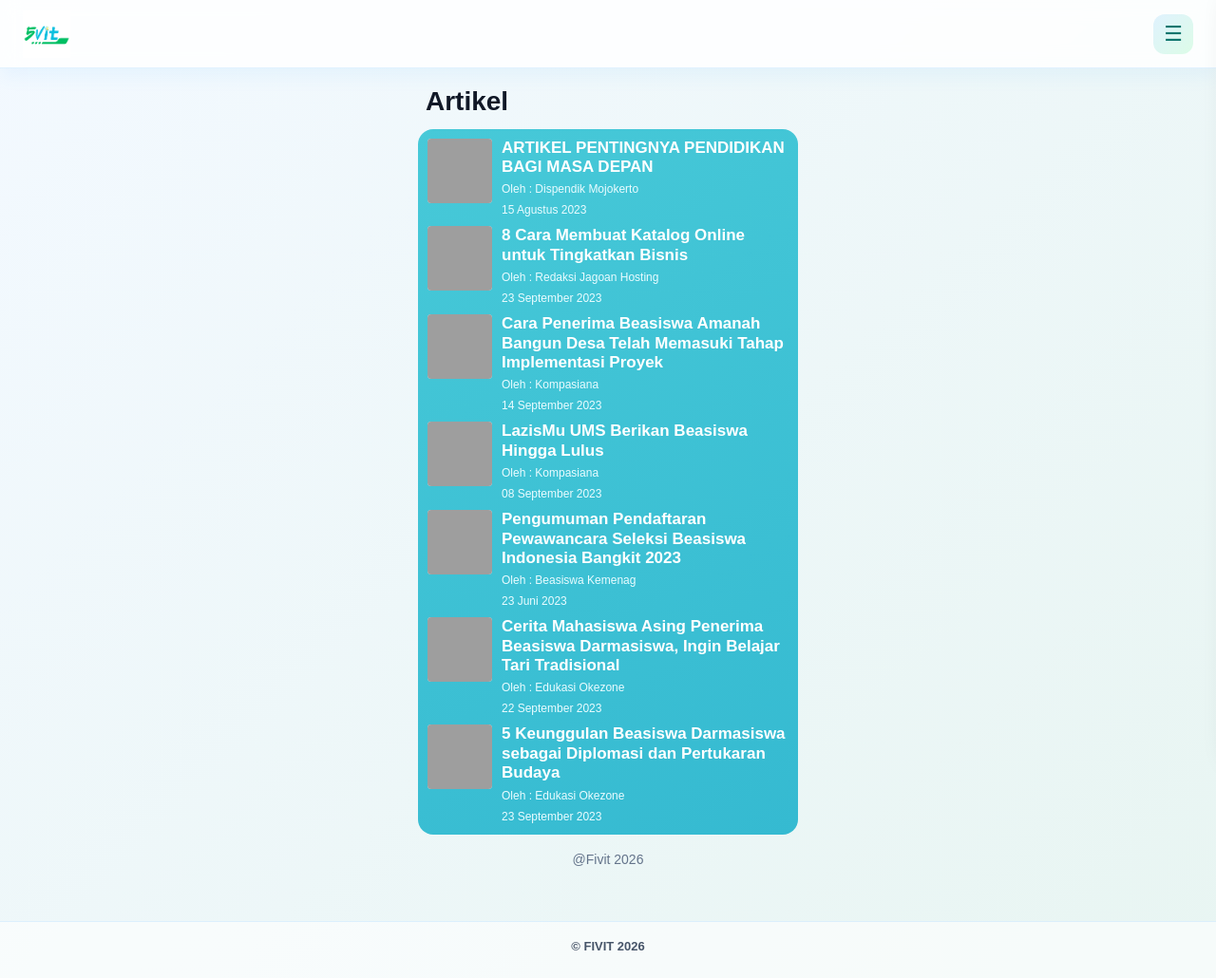
After one commit to Matthew066/Fivitt, a PHP site: page /artikel.php in a window 1280 px wide. The commit adds this page. Shown: the whole page at 95% size. Run offline with PHP 8.4, Linux system fonts and the light colour scheme; a user stored in the database is signed in; some web fonts are replaced; grey boxes are pictures that could not be loaded.

Commit message:
Add fitur artikel

```diff
--- /dev/null
+++ b/artikel.php
@@ -0,0 +1,149 @@
+<?php
+session_start();
+if (!isset($_SESSION['user_id'])) {
+    header("Location: login.php");
+    exit;
+}
+
+$pageTitle = 'Artikel';
+$extraStyles = [
+    'assets/css/all.min.css'
+];
+include 'includes/header.php';
+?>
+
+<style>
+.artikel-app {
+    max-width: 420px;
+    margin: 0 auto;
+    padding: 10px 10px 28px;
+}
+
+.artikel-title {
+    margin: 8px 8px 12px;
+    font-size: 28px;
+    font-weight: 700;
+    color: #111827;
+}
+
+.artikel-list {
+    background: linear-gradient(150deg, #47c9d8, #35bad1);
+    border-radius: 16px;
+    padding: 10px;
+}
+
+.artikel-item {
+    display: grid;
+    grid-template-columns: 68px 1fr;
+    gap: 10px;
+    text-decoration: none;
+    margin-bottom: 8px;
+    color: inherit;
+}
+
+.artikel-item:last-child {
+    margin-bottom: 0;
+}
+
+.artikel-thumb {
+    width: 68px;
+    height: 68px;
+    object-fit: cover;
+    border-radius: 4px;
+    background: #e2e8f0;
+}
+
+.artikel-content h3 {
+    margin: 0;
+    color: #fff;
+    font-size: 17px;
+    line-height: 1.2;
+    font-weight: 700;
+}
+
+.artikel-meta {
+    margin-top: 4px;
+    color: #eafcff;
+    font-size: 12px;
+}
+
+.artikel-footer {
+    text-align: center;
+    margin-top: 16px;
+    color: #64748b;
+    font-size: 14px;
+}
+</style>
+
+<main class="artikel-app">
+    <h1 class="artikel-title">Artikel</h1>
+
+    <section class="artikel-list">
+        <a href="#" class="artikel-item">
+            <img class="artikel-thumb" src="assets/images/main-img/verify-email-address-img.png" alt="Artikel 1">
+            <div class="artikel-content">
+                <h3>ARTIKEL PENTINGNYA PENDIDIKAN BAGI MASA DEPAN</h3>
+                <div class="artikel-meta">Oleh : Dispendik Mojokerto</div>
+                <div class="artikel-meta">15 Agustus 2023</div>
+            </div>
+        </a>
+
+        <a href="#" class="artikel-item">
+            <img class="artikel-thumb" src="assets/images/main-img/contact-us-img.png" alt="Artikel 2">
+            <div class="artikel-content">
+                <h3>8 Cara Membuat Katalog Online untuk Tingkatkan Bisnis</h3>
+                <div class="artikel-meta">Oleh : Redaksi Jagoan Hosting</div>
+                <div class="artikel-meta">23 September 2023</div>
+            </div>
+        </a>
+
+        <a href="#" class="artikel-item">
+            <img class="artikel-thumb" src="assets/images/main-img/setting-img.png" alt="Artikel 3">
+            <div class="artikel-content">
+                <h3>Cara Penerima Beasiswa Amanah Bangun Desa Telah Memasuki Tahap Implementasi Proyek</h3>
+                <div class="artikel-meta">Oleh : Kompasiana</div>
+                <div class="artikel-meta">14 September 2023</div>
+            </div>
+        </a>
+
+        <a href="#" class="artikel-item">
+            <img class="artikel-thumb" src="assets/images/main-img/workout-plan-ready.png" alt="Artikel 4">
+            <div class="artikel-content">
+                <h3>LazisMu UMS Berikan Beasiswa Hingga Lulus</h3>
+                <div class="artikel-meta">Oleh : Kompasiana</div>
+                <div class="artikel-meta">08 September 2023</div>
+            </div>
+        </a>
+
+        <a href="#" class="artikel-item">
+            <img class="artikel-thumb" src="assets/images/main-img/reset-password-img.png" alt="Artikel 5">
+            <div class="artikel-content">
+                <h3>Pengumuman Pendaftaran Pewawancara Seleksi Beasiswa Indonesia Bangkit 2023</h3>
+                <div class="artikel-meta">Oleh : Beasiswa Kemenag</div>
+                <div class="artikel-meta">23 Juni 2023</div>
+            </div>
+        </a>
+
+        <a href="#" class="artikel-item">
+            <img class="artikel-thumb" src="assets/images/main-img/notification.png" alt="Artikel 6">
+            <div class="artikel-content">
+                <h3>Cerita Mahasiswa Asing Penerima Beasiswa Darmasiswa, Ingin Belajar Tari Tradisional</h3>
+                <div class="artikel-meta">Oleh : Edukasi Okezone</div>
+                <div class="artikel-meta">22 September 2023</div>
+            </div>
+        </a>
+
+        <a href="#" class="artikel-item">
+            <img class="artikel-thumb" src="assets/images/main-img/secure-img.png" alt="Artikel 7">
+            <div class="artikel-content">
+                <h3>5 Keunggulan Beasiswa Darmasiswa sebagai Diplomasi dan Pertukaran Budaya</h3>
+                <div class="artikel-meta">Oleh : Edukasi Okezone</div>
+                <div class="artikel-meta">23 September 2023</div>
+            </div>
+        </a>
+    </section>
+
+    <div class="artikel-footer">@Fivit 2026</div>
+</main>
+
+<?php include 'includes/footer.php'; ?>
--- a/education.php
+++ b/education.php
@@ -134,7 +134,7 @@ include 'includes/header.php';
                 <i class="fa-solid fa-book"></i>
                 <span>Life Style Tips</span>
             </a>
-            <a class="menu-link" href="#">
+            <a class="menu-link" href="artikel.php">
                 <i class="fa-regular fa-newspaper"></i>
                 <span>Artikel</span>
             </a>
```
